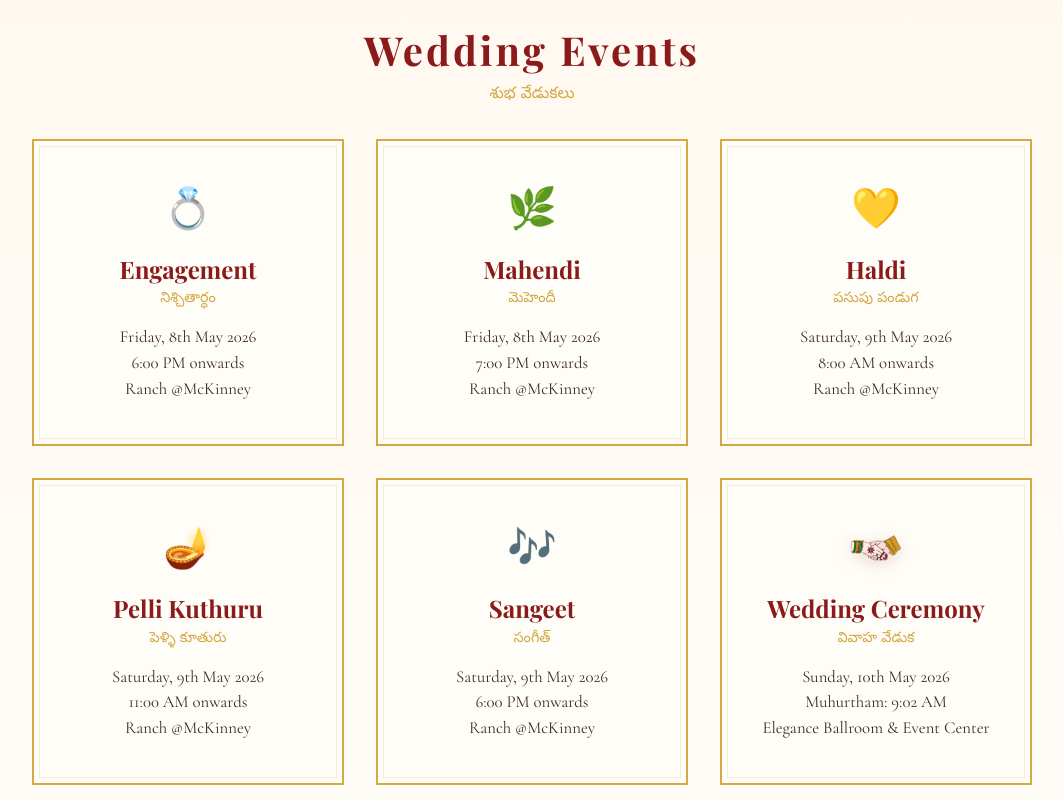
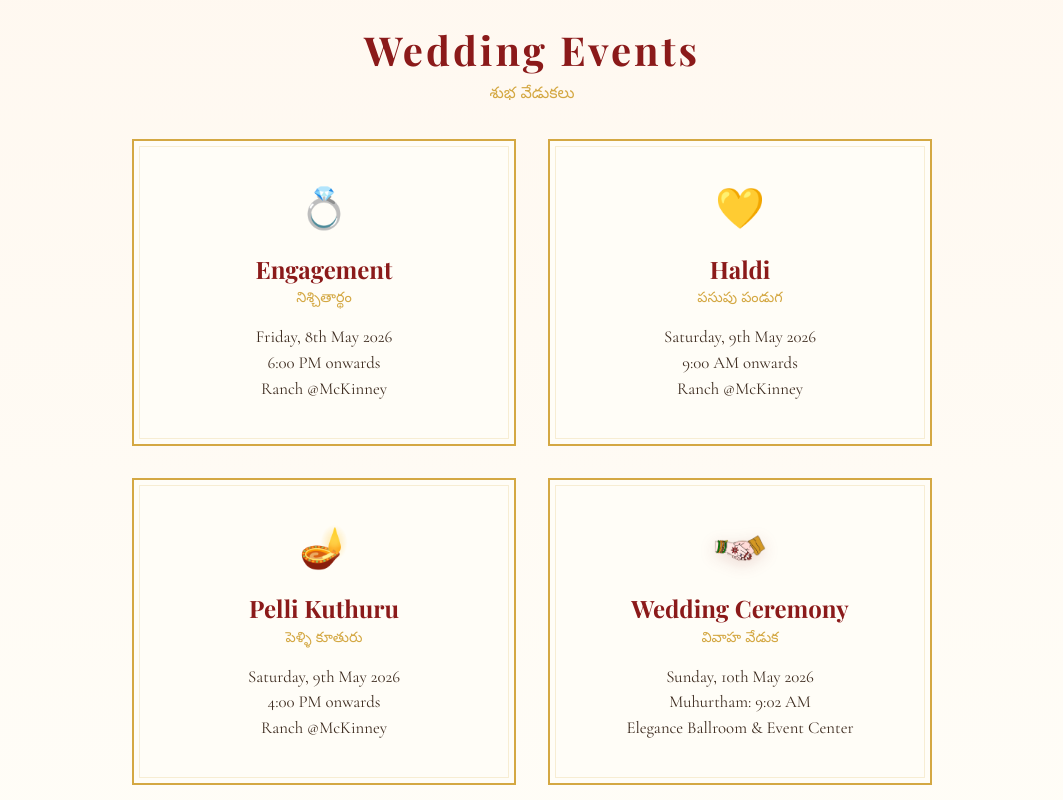
Before and after one commit to jarugulavenkat7/wedding-invite, a React (Create React App) app: page / in a window 1280 px wide. Shown: the part 2180-2980 px from the top of the page, without its empty margins (108-1171 px from the left). Built offline with nearby package versions, Linux system fonts and the light colour scheme; a web font is replaced by a local one.

Commit message:
weeding event dates adjusted

```diff
--- a/src/App.css
+++ b/src/App.css
@@ -663,9 +663,9 @@ label {
 
 .events-grid {
   display: grid;
-  grid-template-columns: repeat(auto-fit, minmax(280px, 1fr));
+  grid-template-columns: repeat(2, 1fr);
   gap: 2rem;
-  max-width: 1000px;
+  max-width: 800px;
   margin: 0 auto;
 }
 
--- a/src/translations.js
+++ b/src/translations.js
@@ -54,19 +54,11 @@ const translations = {
         venue: "Ranch @McKinney",
       },
       {
-        icon: '🌿',
-        name: 'Mahendi',
-        nameSub: 'మెహెందీ',
-        date: 'Friday, 8th May 2026',
-        time: '7:00 PM onwards',
-        venue: "Ranch @McKinney",
-      },
-      {
         icon: '💛',
         name: 'Haldi',
         nameSub: 'పసుపు పండుగ',
         date: 'Saturday, 9th May 2026',
-        time: '8:00 AM onwards',
+        time: '9:00 AM onwards',
         venue: 'Ranch @McKinney',
       },
       {
@@ -74,15 +66,7 @@ const translations = {
         name: 'Pelli Kuthuru',
         nameSub: 'పెళ్ళి కూతురు',
         date: 'Saturday, 9th May 2026',
-        time: '11:00 AM onwards',
-        venue: 'Ranch @McKinney',
-      },
-      {
-        icon: '🎶',
-        name: 'Sangeet',
-        nameSub: 'సంగీత్',
-        date: 'Saturday, 9th May 2026',
-        time: '6:00 PM onwards',
+        time: '4:00 PM onwards',
         venue: 'Ranch @McKinney',
       },
       {
@@ -119,10 +103,8 @@ const translations = {
     gallerySubtitle: 'ఆనందపు క్షణాలు',
     galleryItems: [
       { emoji: '🌸', label: 'Engagement' },
-      { emoji: '🌿', label: 'Mahendi' },
       { emoji: '💛', label: 'Haldi' },
       { emoji: '🪔', label: 'Pelli Kuthuru' },
-      { emoji: '🎶', label: 'Sangeet' },
       { emoji: '🕉️', label: 'Wedding' },
     ],
     galleryHint: '📸 Replace placeholders with your photos in the public/gallery/ folder',
@@ -213,19 +195,11 @@ const translations = {
         venue: 'రాంచ్ @మక్కిన్నే',
       },
       {
-        icon: '🌿',
-        name: 'మెహెందీ',
-        nameSub: 'Mahendi',
-        date: 'శుక్రవారం, 8 మే 2026',
-        time: 'రాత్రి 7:00 నుండి',
-        venue: 'రాంచ్ @మక్కిన్నే',
-      },
-      {
         icon: '💛',
         name: 'పసుపు పండుగ',
         nameSub: 'Haldi',
         date: 'శనివారం, 9 మే 2026',
-        time: 'ఉదయం 8:00 నుండి',
+        time: 'ఉదయం 9:00 నుండి',
         venue: 'రాంచ్ @మక్కిన్నే',
       },
       {
@@ -233,15 +207,7 @@ const translations = {
         name: 'పెళ్ళి కూతురు',
         nameSub: 'Pelli Kuthuru',
         date: 'శనివారం, 9 మే 2026',
-        time: 'ఉదయం 11:00 నుండి',
-        venue: 'రాంచ్ @మక్కిన్నే',
-      },
-      {
-        icon: '🎶',
-        name: 'సంగీత్',
-        nameSub: 'Sangeet',
-        date: 'శనివారం, 9 మే 2026',
-        time: 'సాయంత్రం 6:00 నుండి',
+        time: 'సాయంత్రం 4:00 నుండి',
         venue: 'రాంచ్ @మక్కిన్నే',
       },
       {
@@ -278,10 +244,8 @@ const translations = {
     gallerySubtitle: 'సంతోషకరమైన జ్ఞాపకాలు',
     galleryItems: [
       { emoji: '🌸', label: 'నిశ్చితార్థం' },
-      { emoji: '🌿', label: 'మెహెందీ' },
       { emoji: '💛', label: 'పసుపు పండుగ' },
       { emoji: '🪔', label: 'పెళ్ళి కూతురు' },
-      { emoji: '🎶', label: 'సంగీత్' },
       { emoji: '🕉️', label: 'వివాహం' },
     ],
     galleryHint: '📸 మీ ఫోటోలను public/gallery/ ఫోల్డర్‌లో ఉంచండి',
@@ -314,7 +278,7 @@ const translations = {
     // Loader
     loaderName: 'సుష్మిత & నరేష్ కుమార్',
     // Kannada disabled site-wide (removed Kannada script from loading screen subtitle)
-    loaderSubName: 'సుష్మిత & నరేష్ కుమార్',
+    loaderSubName: 'Sushmitha & Naresh Kumar',
   },
 
   kn: {
@@ -372,19 +336,11 @@ const translations = {
         venue: 'ರಾಂಚ್ @ಮೆಕ್ಕಿನ್ನಿ',
       },
       {
-        icon: '🌿',
-        name: 'ಮೆಹಂದಿ',
-        nameSub: 'Mahendi',
-        date: 'ಶುಕ್ರವಾರ, 8 ಮೇ 2026',
-        time: 'ರಾತ್ರಿ 7:00 ರಿಂದ',
-        venue: 'ರಾಂಚ್ @ಮೆಕ್ಕಿನ್ನಿ',
-      },
-      {
         icon: '💛',
         name: 'ಹಲದಿ',
         nameSub: 'Haldi',
         date: 'ಶನಿವಾರ, 9 ಮೇ 2026',
-        time: 'ಬೆಳಿಗ್ಗೆ 8:00 ರಿಂದ',
+        time: 'ಬೆಳಿಗ್ಗೆ 9:00 ರಿಂದ',
         venue: 'ರಾಂಚ್ @ಮೆಕ್ಕಿನ್ನಿ',
       },
       {
@@ -392,15 +348,7 @@ const translations = {
         name: 'ಮದುವೆ ಗಂಡು/ಹೆಣ್ಣು ಕಾರ್ಯ',
         nameSub: 'Pelli Kuthuru',
         date: 'ಶನಿವಾರ, 9 ಮೇ 2026',
-        time: 'ಬೆಳಿಗ್ಗೆ 11:00 ರಿಂದ',
-        venue: 'ರಾಂಚ್ @ಮೆಕ್ಕಿನ್ನಿ',
-      },
-      {
-        icon: '🎶',
-        name: 'ಸಂಗೀತ್',
-        nameSub: 'Sangeet',
-        date: 'ಶನಿವಾರ, 9 ಮೇ 2026',
-        time: 'ಸಂಜೆ 6:00 ರಿಂದ',
+        time: 'ಸಂಜೆ 4:00 ರಿಂದ',
         venue: 'ರಾಂಚ್ @ಮೆಕ್ಕಿನ್ನಿ',
       },
       {
@@ -438,10 +386,8 @@ const translations = {
     gallerySubtitle: 'ಸಂತೋಷದ ನೆನಪುಗಳು',
     galleryItems: [
       { emoji: '🌸', label: 'ನಿಶ್ಚಿತಾರ್ಥ' },
-      { emoji: '🌿', label: 'ಮೆಹಂದಿ' },
       { emoji: '💛', label: 'ಹಲದಿ' },
-      { emoji: '🪔', label: 'ಮದುವೆ ಸಮಾರಂಭ' },
-      { emoji: '🎶', label: 'ಸಂಗೀತ್' },
+      { emoji: '🪔', label: 'ಮದುವೆ ಗಂಡು/ಹೆಣ್ಣು ಕಾರ್ಯ' },
       { emoji: '🕉️', label: 'ಮದುವೆ' },
     ],
     galleryHint: '📸 ನಿಮ್ಮ ಫೋಟೋಗಳನ್ನು public/gallery/ ಫೋಲ್ಡರ್‌ನಲ್ಲಿ ಇಡಿ',
```
